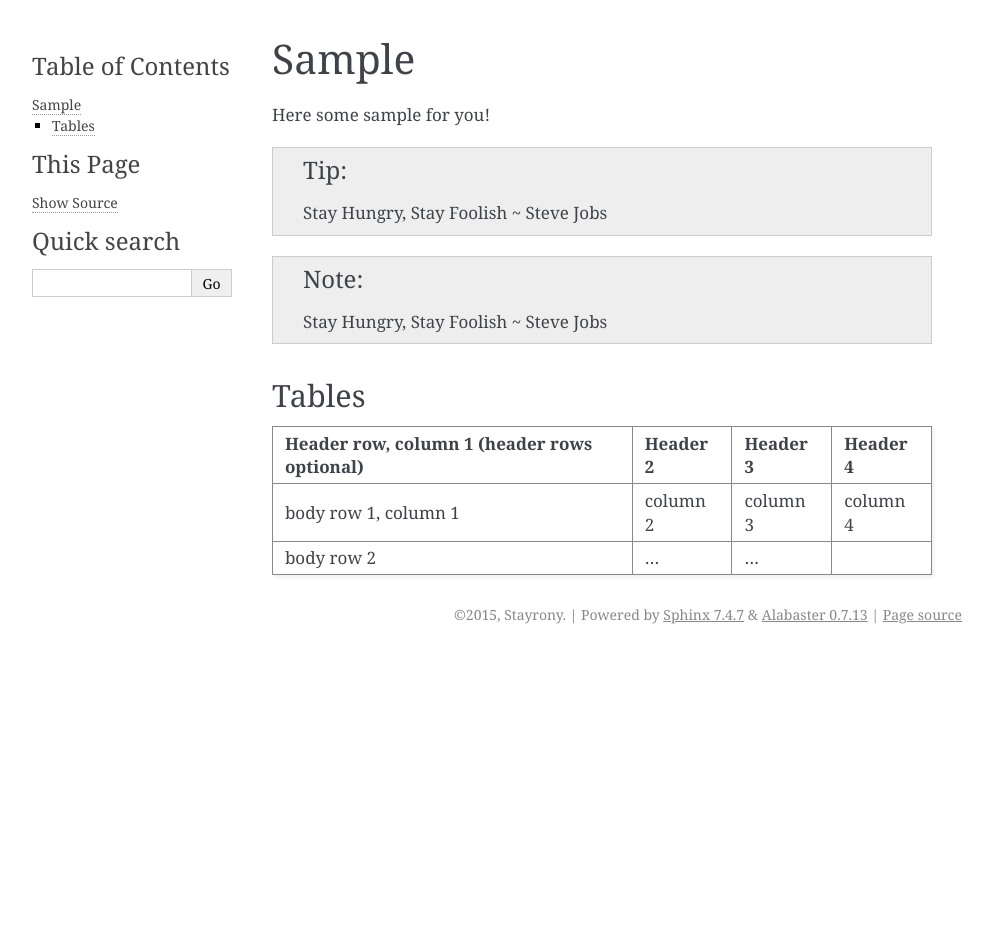
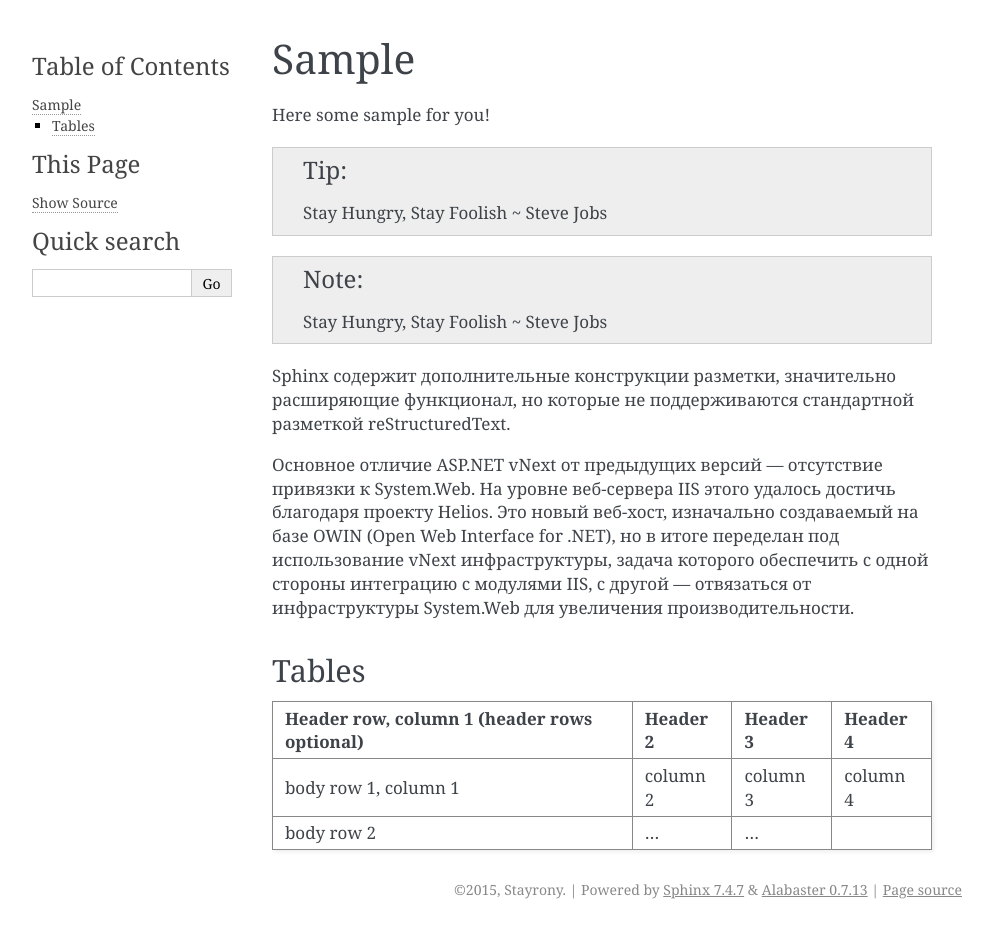
Before and after one commit to Stayrony/MoodyDoc, a Sphinx documentation site: the page built from source/sample.rst, in a window 1280 px wide. Shown: the whole page, without its empty margins (148-1141 px from the left). Built offline with Sphinx 7.4.7, drawn with Linux system fonts in a browser that asks for light colours; before the commit the page ends 900 px from its top, so only the background shows below that.

Commit message:
add rus text

```diff
--- a/source/sample.rst
+++ b/source/sample.rst
@@ -6,6 +6,9 @@ Here some sample for you!
 .. tip:: Stay Hungry, Stay Foolish ~ Steve Jobs
 .. note:: Stay Hungry, Stay Foolish ~ Steve Jobs
 
+Sphinx содержит дополнительные конструкции разметки, значительно расширяющие функционал, но которые не поддерживаются стандартной разметкой reStructuredText.
+
+Основное отличие ASP.NET vNext от предыдущих версий — отсутствие привязки к System.Web. На уровне веб-сервера IIS этого удалось достичь благодаря проекту Helios. Это новый веб-хост, изначально создаваемый на базе OWIN (Open Web Interface for .NET), но в итоге переделан под использование vNext инфраструктуры, задача которого обеспечить с одной стороны интеграцию с модулями IIS, с другой — отвязаться от инфраструктуры System.Web для увеличения производительности.
 
 
 Tables
```
